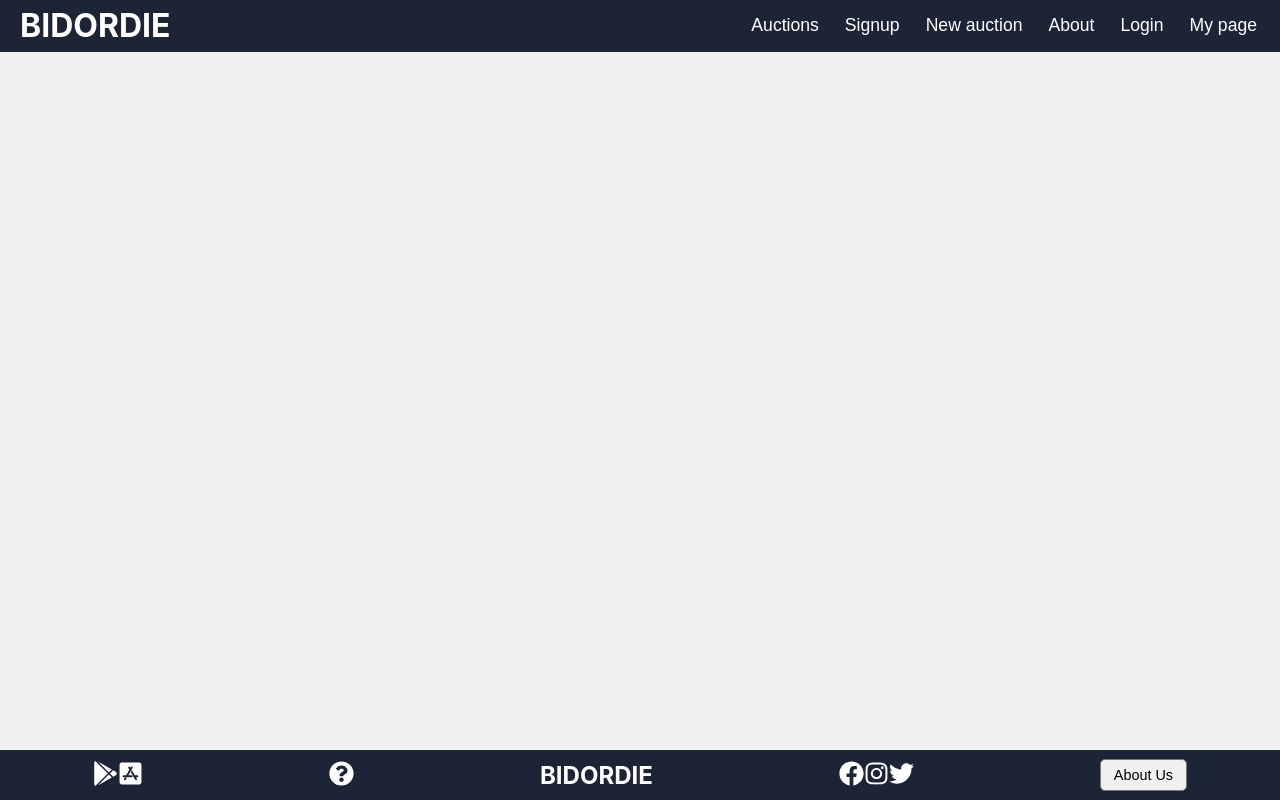
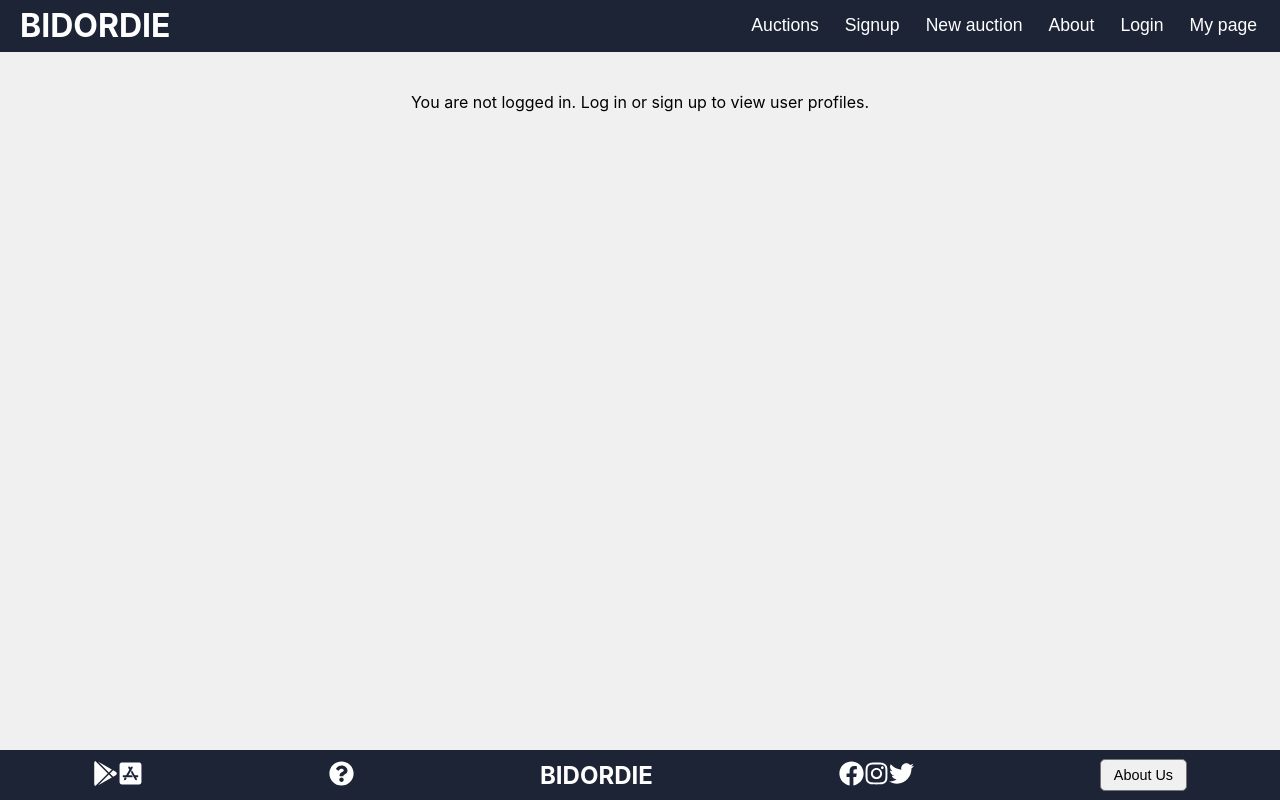
Before and after one commit to dreamc4t/bidordie, a React (Create React App) app: page /not-logged-in in a window 1280 px wide. Built offline with nearby package versions, Linux system fonts and the light colour scheme.

Commit message:
Added NotLoggedInPage.js

```diff
--- a/src/App.js
+++ b/src/App.js
@@ -11,6 +11,7 @@ import Faq from "./pages/Faq";
 import UserPage from "./pages/UserPage";
 import MyPage from "./pages/MyPage";
 import AuctionPage from "./pages/AuctionPage";
+import NotLoggedInPage from "./pages/NotLoggedInPage";
 
 function App() {
   const [idOfLoggedInUser, setIdOfLoggedInUser] = useState(null);
@@ -34,6 +35,7 @@ function App() {
           <Route path="/FAQ" element={<Faq />} />
           <Route path="/my-page" element={<MyPage loggedInUserID={idOfLoggedInUser}/>} />
           <Route path="/auction-page" element={<AuctionPage chosenAuction={chosenAuction}/>} />
+          <Route path="/not-logged-in" element={<NotLoggedInPage />} />
           <Route
             path="/google-play-store"
             element={"https://play.google.com/store"}
--- a/src/pages/MyPage.js
+++ b/src/pages/MyPage.js
@@ -10,7 +10,7 @@ const MyPage = ({loggedInUserID}) => {
   return (
     <div className="user-page-wrapper">
       {console.log("Hej hej hej", {loggedInUserID} )}
-      {loggedInUserID == null && < Navigate to="/" />}
+      {loggedInUserID == null && < Navigate to="/not-logged-in" />}
         {userLoading && <div> LOADING USER PAGE....</div>}
         {user && <UserPage
           userImage={user.imageUrl}
--- /dev/null
+++ b/src/pages/NotLoggedInPage.js
@@ -0,0 +1,7 @@
+const NotLoggedInPage = () => {
+  return (
+    <div>You are not logged in. Log in or sign up to view user profiles.</div>
+  )
+}
+
+export default NotLoggedInPage
```
